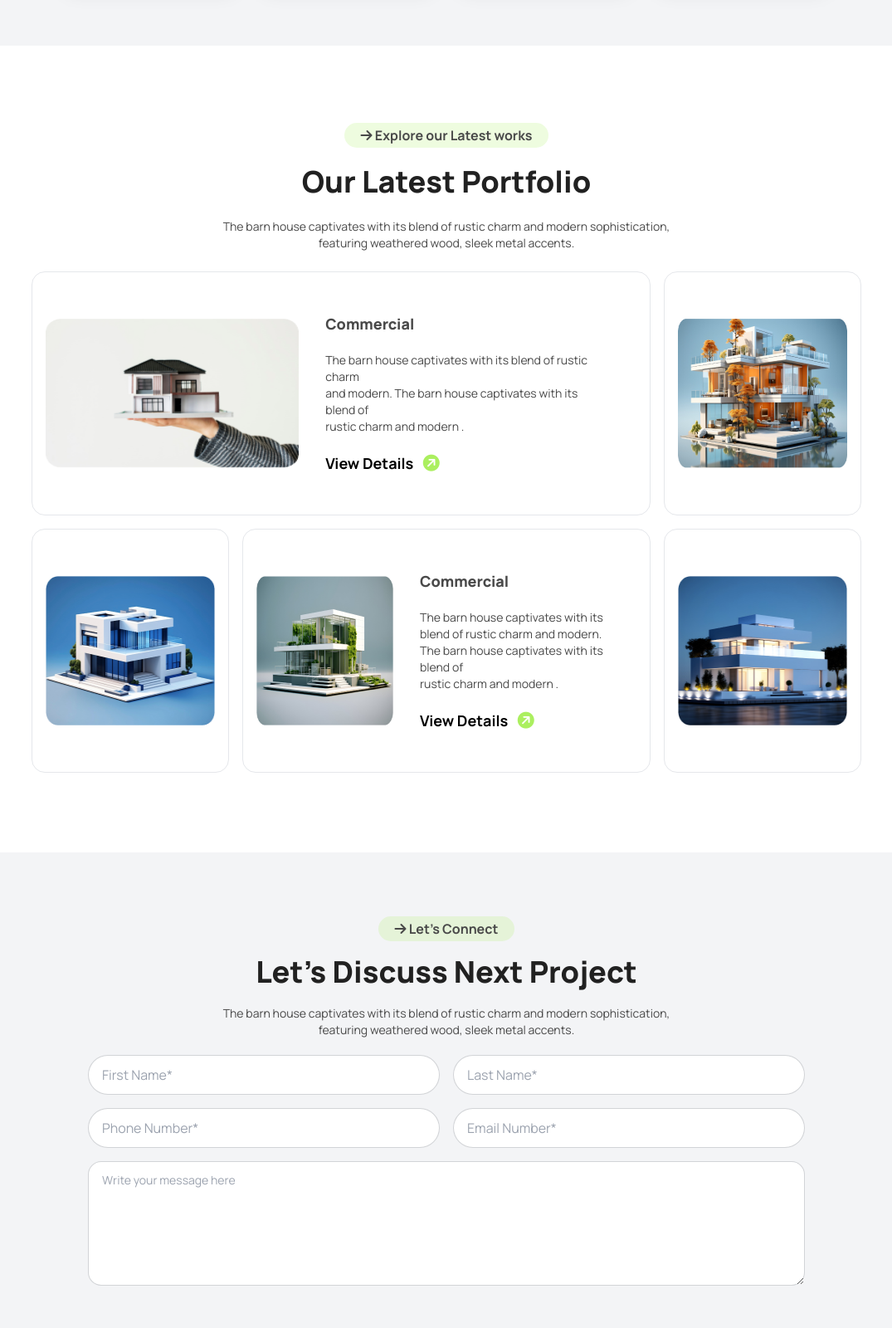
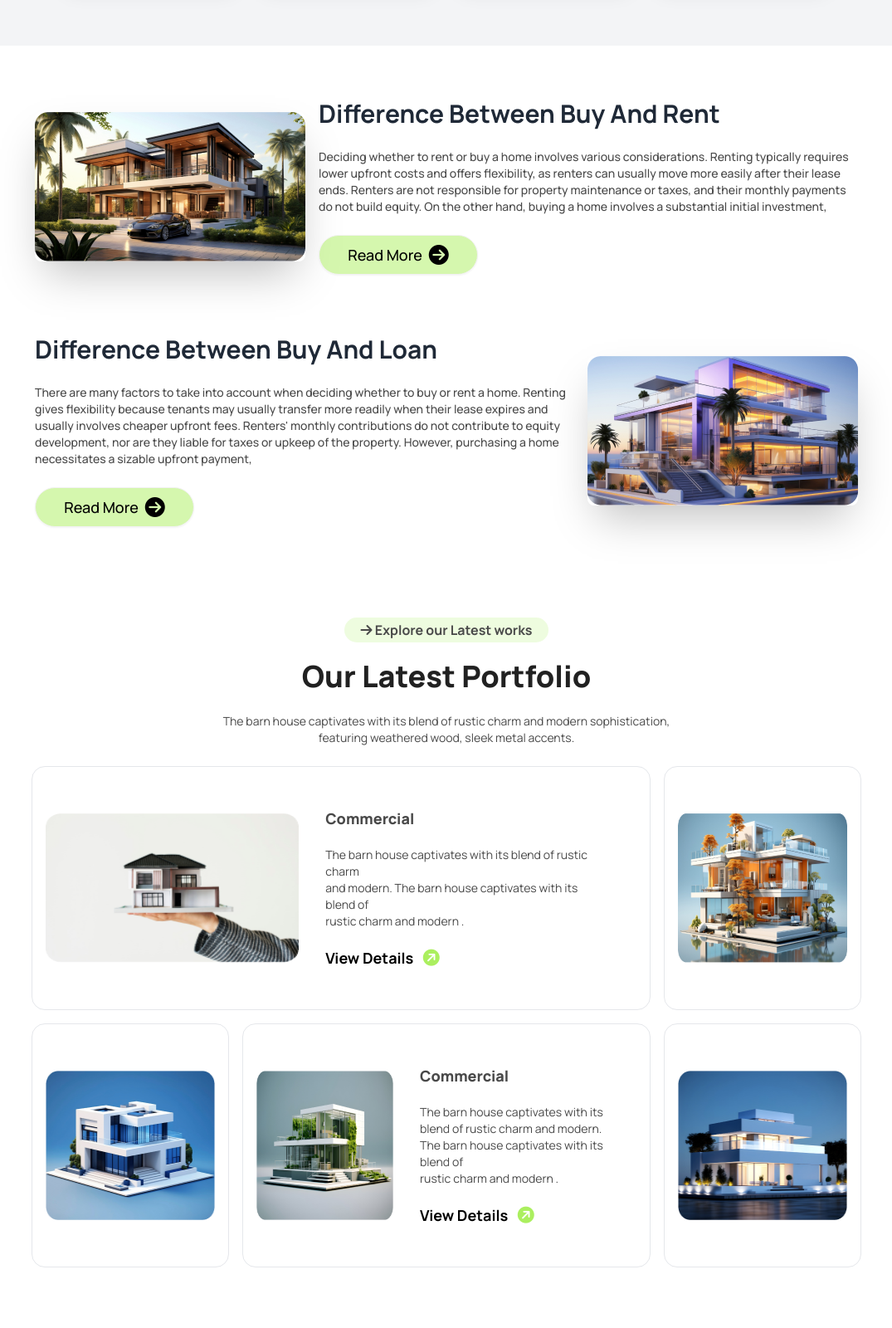
Before and after one commit to Tahanur21/Assignment-challenge-03, a plain HTML site: page index.html in a window 1280 px wide. Shown: the part 1920-3520 px from the top of the page at 83% size, without its empty margins (102-1177 px from the left). Drawn offline with nearby package versions, Linux system fonts and the light colour scheme.

Commit message:
adding tailwind css and daisyUi 4th time

```diff
--- a/index.html
+++ b/index.html
@@ -108,7 +108,7 @@
         <!-- First section content -->
         <section class="my-12 bg-gray-100 relative pb-20">
             <!-- image -->
-            <div class="lg:absolute top-6 left-40">
+            <div class="lg:absolute top-6 left-32">
                 <img class="lg:block hidden" src="images/Vector.png" alt="">
             </div>
             <div class="flex flex-col lg:flex-row justify-center items-center gap-8 py-10 pt-20 p-4">
@@ -205,6 +205,52 @@
                 </div>
             </div>
         </section>
+        <!-- challenge section -->
+        <section class="my-10">
+            <div class="max-w-screen-lg mx-auto">
+                <!-- right-to-left -->
+                <div class="hero mb-10">
+                    <div class="hero-content flex-col lg:flex-row">
+                        <img src="images/article3.png" class="max-w-sm rounded-lg shadow-2xl" />
+                        <div>
+                            <h1 class="text-3xl font-bold">Difference Between Buy And Rent</h1>
+                            <p class="py-6 text-[#494949] text-sm font-medium">
+                                Deciding whether to rent or buy a home involves various considerations. Renting
+                                typically requires lower upfront costs and offers flexibility, as renters can usually
+                                move more easily after their lease ends. Renters are not responsible for property
+                                maintenance or taxes, and their monthly payments do not build equity. On the other hand,
+                                buying a home involves a substantial initial investment,
+                            </p>
+                            <a href=""
+                                class="btn bg-fixed-light-color text-lg text-black font-medium rounded-3xl w-80 lg:w-48">Read
+                                More
+                                <i class="fa-solid fa-circle-arrow-right text-2xl " aria-hidden="true"></i></a>
+                        </div>
+                    </div>
+                </div>
+                <!-- left-to-right -->
+                <div class="hero">
+                    <div class="hero-content flex-col lg:flex-row">
+                        <img src="images/article1.png" class="max-w-sm rounded-lg shadow-2xl lg:hidden block" />
+                        <div>
+                            <h1 class="text-3xl font-bold">Difference Between Buy And Loan</h1>
+                            <p class="py-6 text-[#494949] text-sm font-medium">
+                                There are many factors to take into account when deciding whether to buy or rent a home.
+                                Renting gives flexibility because tenants may usually transfer more readily when their
+                                lease expires and usually involves cheaper upfront fees. Renters' monthly contributions
+                                do not contribute to equity development, nor are they liable for taxes or upkeep of the
+                                property. However, purchasing a home necessitates a sizable upfront payment,
+                            </p>
+                            <a href=""
+                                class="btn bg-fixed-light-color text-lg text-black font-medium rounded-3xl w-80 lg:w-48">Read
+                                More
+                                <i class="fa-solid fa-circle-arrow-right text-2xl " aria-hidden="true"></i></a>
+                        </div>
+                        <img src="images/article1.png" class="max-w-sm rounded-lg shadow-2xl lg:block hidden" />
+                    </div>
+                </div>
+            </div>
+        </section>
         <!-- Portfolio section -->
         <section class="lg:my-24">
             <div class="max-w-screen-lg mx-auto text-center space-y-6 px-3">
@@ -216,15 +262,18 @@
                 <!-- grid card -->
                 <div class="grid grid-cols-1 lg:grid-cols-4 gap-4 mt-5 lg:px-0 px-6">
                     <!-- card -1 -->
-                    <div class="card bg-base-100 border border-gray flex flex-col lg:flex-row items-center lg:col-span-3 px-4 p-4">
+                    <div
+                        class="card bg-base-100 border border-gray flex flex-col lg:flex-row items-center lg:col-span-3 px-4 p-4">
                         <!-- image -->
                         <div>
                             <img class="lg:h-[180px] w-[320px]" src="images/img1.png" alt="">
                         </div>
                         <div class="card-body text-left space-y-3">
                             <h2 class="card-title text-lg text-[#494949] font-extrabold">Commercial</h2>
-                            <p class="text-sm text-[#494949]">The barn house captivates with its blend of rustic charm <br> and modern. The barn house
-                                captivates with its blend of <br> rustic charm and modern .</p>
+                            <p class="text-sm text-[#494949]">The barn house captivates with its blend of rustic charm
+                                <br> and modern. The barn house
+                                captivates with its blend of <br> rustic charm and modern .
+                            </p>
                             <div class="card-actions">
                                 <a href="" class="bg-white text-lg text-black font-bold">View
                                     Details <i
@@ -234,28 +283,32 @@
                         </div>
                     </div>
                     <!-- card-2 -->
-                    <div class="card bg-base-100 border border-gray flex flex-col lg:flex-row items-center lg:col-span-1 px-4 p-4">
+                    <div
+                        class="card bg-base-100 border border-gray flex flex-col lg:flex-row items-center lg:col-span-1 px-4 p-4">
                         <!-- image -->
                         <div>
                             <img class="lg:h-[180px] w-[320px]" src="images/img2.png" alt="">
                         </div>
                     </div>
                     <!-- card-3 -->
-                    <div class="card bg-base-100 border border-gray flex flex-col lg:flex-row items-center lg:col-span-1 px-4 p-4">
+                    <div
+                        class="card bg-base-100 border border-gray flex flex-col lg:flex-row items-center lg:col-span-1 px-4 p-4">
                         <!-- image -->
                         <div>
                             <img class="lg:h-[180px] w-[320px]" src="images/img3.png" alt="">
                         </div>
                     </div>
                     <!-- card-4 -->
-                    <div class="card bg-base-100 border border-gray flex flex-col lg:flex-row items-center lg:col-span-2 px-4 p-4">
+                    <div
+                        class="card bg-base-100 border border-gray flex flex-col lg:flex-row items-center lg:col-span-2 px-4 p-4">
                         <!-- image -->
                         <div>
                             <img class="lg:h-[180px] lg:w-[520px] w-[320px]" src="images/img4.png" alt="">
                         </div>
                         <div class="card-body text-left space-y-3">
                             <h2 class="card-title text-lg text-[#494949] font-extrabold">Commercial</h2>
-                            <p class="text-sm text-[#494949]">The barn house captivates with its blend of rustic charm and modern. The barn house
+                            <p class="text-sm text-[#494949]">The barn house captivates with its blend of rustic charm
+                                and modern. The barn house
                                 captivates with its blend of <br> rustic charm and modern .</p>
                             <div class="card-actions">
                                 <a href="" class="bg-white text-lg text-black font-bold">View
@@ -266,14 +319,16 @@
                         </div>
                     </div>
                     <!-- card-5 -->
-                    <div class="card bg-base-100 border border-gray flex flex-col lg:flex-row items-center lg:col-span-1 px-4 p-4">
+                    <div
+                        class="card bg-base-100 border border-gray flex flex-col lg:flex-row items-center lg:col-span-1 px-4 p-4">
                         <!-- image -->
                         <div>
                             <img class="lg:h-[180px] w-[320px]" src="images/img5.png" alt="">
                         </div>
                     </div>
                     <!-- card-6  -->
-                      <div class="card bg-base-100 border border-gray flex flex-col lg:flex-row items-center lg:col-span-1 px-4 p-4 lg:hidden block">
+                    <div
+                        class="card bg-base-100 border border-gray flex flex-col lg:flex-row items-center lg:col-span-1 px-4 p-4 lg:hidden block">
                         <!-- image -->
                         <div>
                             <img class="lg:h-[180px] w-[320px] lg:hidden block" src="images/img3.png" alt="">
@@ -283,26 +338,49 @@
             </div>
         </section>
         <!-- Discuss Section -->
-         <section class="lg:my-24 bg-gray-100 lg:py-20">
-             <div class="max-w-screen-lg mx-auto text-center space-y-5">
+        <section class="lg:mt-24 mb-2 mt-12 lg:py-20 py-12 bg-no-repeat bg-cover"
+            style="background-image: url('images/bg.jpg');">
+            <div class="max-w-screen-lg mx-auto text-center space-y-6 px-3">
                 <a href="#" class="text-[#494949] font-bold rounded-3xl bg-fixed-lighter-color border-0 px-5 py-1"><i
                         class="fa-solid fa-arrow-right"></i> Let’s Connect</a>
                 <h1 class="text-4xl text-[#212121] font-extrabold">Let’s Discuss Next Project</h1>
                 <p class="text-sm text-[#494949]">The barn house captivates with its blend of rustic charm and modern
                     sophistication, <br class="lg:block hidden"> featuring weathered wood, sleek metal accents.</p>
                 <!-- form -->
-                 <div class="grid grid-cols-1 lg:grid-cols-2 gap-4 lg:px-20">
+                <div class="grid grid-cols-1 lg:grid-cols-2 gap-4 lg:px-20 px-6">
                     <input type="text" placeholder="First Name*" class="input input-bordered rounded-full" />
                     <input type="text" placeholder="Last Name*" class="input input-bordered rounded-full" />
                     <input type="text" placeholder="Phone Number*" class="input input-bordered rounded-full" />
                     <input type="text" placeholder="Email Number*" class="input input-bordered rounded-full" />
-                    <textarea class="textarea textarea-bordered rounded-2xl col-span-2 h-[150px]" placeholder="Write your message here"></textarea>
+                    <textarea class="textarea textarea-bordered rounded-2xl lg:col-span-2 h-[150px]"
+                        placeholder="Write your message here"></textarea>
                 </div>
+                <a class="btn bg-fixed-color text-lg text-black font-bold rounded-3xl lg:px-96 px-28">Send Mail<i
+                        class="fa-solid fa-circle-arrow-right text-2xl -rotate-45" aria-hidden="true"></i></a>
             </div>
         </section>
     </main>
-    <footer>
-
+    <!-- footer section -->
+    <footer class="footer footer-center bg-[#1C1C1C] text-white rounded p-10">
+        <!-- logo -->
+        <a class="text-xl font-bold w-[100px] mr-8 flex"><i
+                class="fa-solid fa-circle-arrow-right text-2xl -rotate-45 text-fixed-color"></i> HouseSell</a>
+        <aside>
+            <p class="text-[#494949]">The barn house captivates with its blend of rustic charm and modern
+                sophistication, <br> featuring weathered wood, sleek metal accents.</p>
+        </aside>
+        <nav class="grid grid-flow-row lg:grid-flow-col lg:gap-24 gap-8 text-[#E9E9E9]">
+            <a class="link link-hover">Home</a>
+            <a class="link link-hover">Services</a>
+            <a class="link link-hover">Portfolio</a>
+            <a class="link link-hover">Blogs</a>
+            <a class="link link-hover">Contact Us</a>
+        </nav>
+        <!-- footer button -->
+        <div>
+            <a class="btn bg-fixed-color text-lg text-black font-bold border-0 rounded-3xl w-80 lg:w-48">Book Consult<i
+                    class="fa-solid fa-circle-arrow-right text-2xl -rotate-45"></i></a>
+        </div>
     </footer>
 </body>
 
```
Lines whose indentation alone changed are shown as unchanged.
